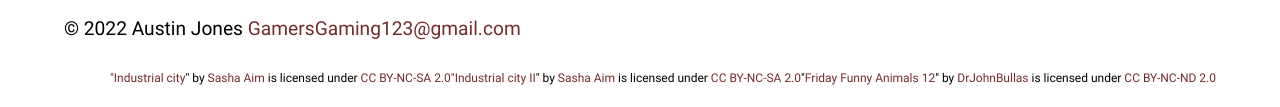
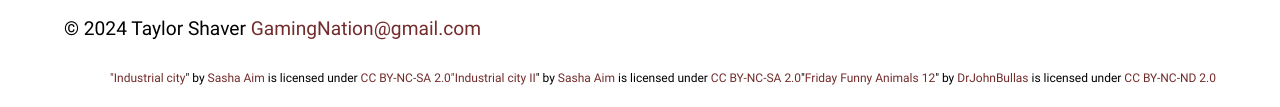
Before and after one commit to Taylor5522/Taylor5522.github.io, a plain HTML site: page blog/index.html in a window 1280 px wide. Shown: the part 3079-3186 px from the top of the page. Drawn offline with Linux system fonts and the light colour scheme.

Commit message:
Update index.html

```diff
--- a/blog/index.html
+++ b/blog/index.html
@@ -75,7 +75,7 @@
             </section>
         </main>
         <footer>
-                <p>&copy; 2022 Austin Jones <a href="example.com">GamersGaming123@gmail.com</a href="http://example.com"></p>
+                <p>&copy; 2024 Taylor Shaver <a href="example.com">GamingNation@gmail.com</a href="http://example.com"></p>
                 <p class="attribution">"<a target="_blank" rel="noopener noreferrer" href="https://www.flickr.com/photos/42619839@N00/3754767040">Friday Funny Animals 12</a>" by <a target="_blank" rel="noopener noreferrer" href="https://www.flickr.com/photos/42619839@N00">DrJohnBullas</a> is licensed under <a target="_blank" rel="noopener noreferrer" href="https://creativecommons.org/licenses/by-nd-nc/2.0/jp/?ref=openverse">CC BY-NC-ND 2.0 </p>
                 <p class="attribution">"<a target="_blank" rel="noopener noreferrer" href="https://www.flickr.com/photos/38274965@N05/7979763687">Industrial city II</a>" by <a target="_blank" rel="noopener noreferrer" href="https://www.flickr.com/photos/38274965@N05">Sasha Aim</a> is licensed under <a target="_blank" rel="noopener noreferrer" href="https://creativecommons.org/licenses/by-nc-sa/2.0/?ref=openverse">CC BY-NC-SA 2.0
                 <p class="attribution">"<a target="_blank" rel="noopener noreferrer" href="https://www.flickr.com/photos/38274965@N05/7979763983">Industrial city</a>" by <a target="_blank" rel="noopener noreferrer" href="https://www.flickr.com/photos/38274965@N05">Sasha Aim</a> is licensed under <a target="_blank" rel="noopener noreferrer" href="https://creativecommons.org/licenses/by-nc-sa/2.0/?ref=openverse">CC BY-NC-SA 2.0
```
